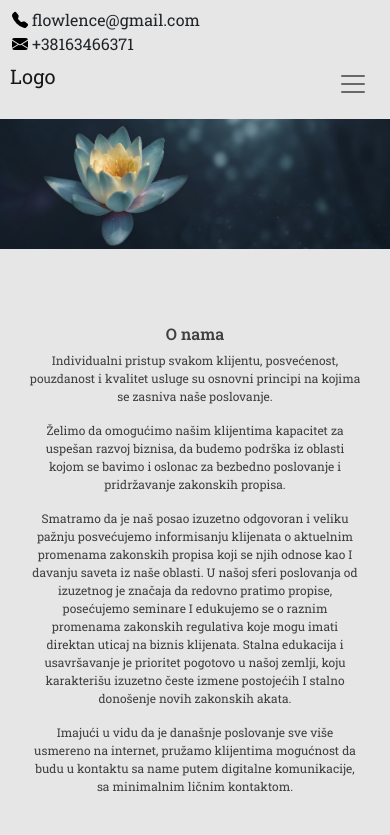
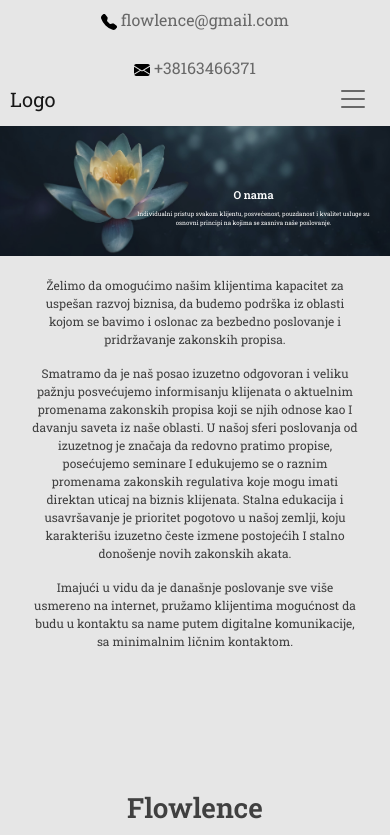
Before and after one commit to DusanJankovic877/flowlence, a Vue app: page /about in a window 390 px wide. Shown: the top 835 px of the page. Built offline with nearby package versions, Linux system fonts and the light colour scheme.

Commit message:
i have remade email and phonenumber at nav bar to links that send mail or call phone, i have added text to about pictire and services picture at services component i have  changed color of H1

```diff
--- a/src/components/ServicesComponent.vue
+++ b/src/components/ServicesComponent.vue
@@ -110,6 +110,9 @@ export default {
     z-index: 1;
     ;
   }
+   .services-margin h1{
+     color: #404040;
+   }
 @media only screen and (max-width: 1280px){
     .services-margin{
     margin-top: 150px;
--- a/src/components/layouts/Navbar.vue
+++ b/src/components/layouts/Navbar.vue
@@ -47,28 +47,30 @@
   </nav>
   <nav class="navbar navbar-expand-lg navbar-light  sticky-top" v-else>
       <div class="col-lg-7 m-auto">
-        <div class="info-row">
-          <div class="col-lg-2 info-mail">
-            <p>
-            <img src="../../assets/svg/telephone-fill.svg" alt="phone">
-              &nbsp;flowlence@gmail.com
-            </p>
-          </div>
-          <div class="info-phone col-lg-2 ">
-            <p>
-              <img src="../../assets/svg/envelope-fill.svg" alt="phone">
-              &nbsp;+38163466371
-              </p>
-          </div>
+          <ul class="navbar-nav nav-links phone-mail">
+            <li class="nav-item">
+              <a  class="nav-link" href="mailto:flowlence@gmail.com">
+                <img src="../../assets/svg/telephone-fill.svg" alt="phone">
+                flowlence@gmail.com
+              </a>
+            </li>
+            &nbsp;
+            <li class="nav-item">
+              <a  class="nav-link" href="tel:+38163466371">
+                <img src="../../assets/svg/envelope-fill.svg" alt="phone">
+                +38163466371
+              </a>
+            </li>
+          </ul>
         </div>
-      </div>
+
     <div class="container links-container col-lg-7 m-auto">
-      <router-link class="navbar-brand"  to="/">Logo</router-link>
+      <router-link class="navbar-brand logo"  to="/">Logo</router-link>
       <button class="navbar-toggler" type="button" data-bs-toggle="collapse" data-bs-target="#navbarSupportedContent" aria-controls="navbarSupportedContent" aria-expanded="false" aria-label="Toggle navigation">
         <span class="navbar-toggler-icon"></span>
       </button>
       <div class="collapse navbar-collapse" id="navbarSupportedContent">
-        <ul class="navbar-nav nav-links">
+        <ul class="navbar-nav nav-links right-links">
           <li class="nav-item">
             <router-link  :class="this.$route.name == '/'  ? 'nav-link active' :  'nav-link' "  to="/">Početna</router-link>
           </li>
@@ -126,6 +128,9 @@ export default {
 
 </script>
 <style>
+.phone-mail, .phone-mail li a, .right-links, .container .logo{
+  padding: 0!important;
+}
 
 .active{
     text-decoration: underline;
--- a/src/views/About.vue
+++ b/src/views/About.vue
@@ -4,14 +4,27 @@
   <path fill="#3EB2A2" fill-opacity="1" d="M0,192L360,256L720,288L1080,288L1440,256L1440,320L1080,320L720,320L360,320L0,320Z"></path>
   </svg> -->
   <!-- <svg class="up" xmlns="http://www.w3.org/2000/svg" viewBox="0 0 1440 320"><path fill="#e6e6e6" fill-opacity="1" d="M0,128L120,117.3C240,107,480,85,720,85.3C960,85,1200,107,1320,117.3L1440,128L1440,0L1320,0C1200,0,960,0,720,0C480,0,240,0,120,0L0,0Z"></path></svg> -->
-  <img class=" responsive" v-if="currentRouteName !== '/'" src="../assets/3.jpg" alt="">
-  <div class="about-content col-lg-12">
-    <div class="about-us col-lg-7 m-auto">
+  <div class="image-cover" v-if="currentRouteName !== '/'">
+    <div class="image-cover-text">
+
       <h1>O nama</h1>
       <p>
         Individualni pristup svakom klijentu, posvećenost, pouzdanost i kvalitet usluge su osnovni
         principi na kojima se zasniva naše poslovanje.
       </p>
+    </div>
+    <img class=" responsive"  src="../assets/3.jpg" alt="" style="visibility: hidden;">
+  </div>
+  <div class="about-content col-lg-12">
+    <div class="about-us col-lg-7 m-auto">
+      <div v-if="currentRouteName === '/'">
+
+        <h1>O nama</h1>
+        <p>
+          Individualni pristup svakom klijentu, posvećenost, pouzdanost i kvalitet usluge su osnovni
+          principi na kojima se zasniva naše poslovanje.
+        </p>
+      </div>
       <p>
         Želimo da omogućimo našim klijentima kapacitet za uspešan razvoj biznisa, da budemo
         podrška iz oblasti kojom se bavimo i oslonac za bezbedno poslovanje i pridržavanje
@@ -57,9 +70,9 @@ export default{
 
 <style>
 .box{
-width: 100%;
-height: 320px;
-background-color: #e6e6e6;
+  width: 100%;
+  height: 320px;
+  background-color: #e6e6e6;
 }
   body{
     box-sizing: border-box !important;
@@ -81,7 +94,6 @@ background-color: #e6e6e6;
   .about-us p {
     color: #404040;
     font-size: 19px;
-    font-family: 'RobotoSlab-Medium', sans-serif !important;
   }
   .about svg{
     display: flex !important;
@@ -93,9 +105,21 @@ background-color: #e6e6e6;
   .down{
     margin-top: -2px;
   }
+  .image-cover{
+    background: url('../assets/3.jpg');
+    background-repeat: no-repeat;
+    background-size: cover;
+    box-shadow:inset 0 0 0 2000px rgba(0, 0, 0, 0.116);
+    position:relative;
+  }
+  .image-cover-text{
+    color: white;
+    position: absolute;
+    z-index: 10;
+    margin: 14% 21%  0 47%!important;
+  }
 @media only screen and (max-width: 1280px){
-
-    .about-content h1{
+  .about-content h1{
     font-size: 35px;
   }
   .about-content p{
@@ -106,20 +130,38 @@ background-color: #e6e6e6;
     padding-bottom: 50px;
     width: 90%;
   }
+  .image-cover-text{
+    margin: 19% 5%  0 35%!important;
+  }
 }
 @media only screen and (max-width: 768px){
   .about-content{
     padding: 30px 20px;
   }
-      .about-content h1{
+  .about-content h1{
     font-size: 25px;
     margin-top: 55px;
   }
   .about-content p{
     font-size: 15px;
   }
+  .image-cover-text{
+    margin: 17% 5%  0 35%!important;
+  }
 }
 @media (max-width:540px){
+  .image-cover-text{
+    margin: 19% 5%  0 35%!important;
+  }
+  .image-cover-text h1{
+    font-size: 15px;
+  }
+  .image-cover-text p{
+    font-size: 10px;
+  }
+
+}
+@media (max-width:539px){
   .about-content{padding: 20px 10px !important;}
   .about-content h1{
     font-size: 16px;
@@ -127,5 +169,16 @@ background-color: #e6e6e6;
   .about-content p{
     font-size: 12px;
   }
+  .image-cover-text{
+    margin: 16% 5%  0 35%!important;
+  }
+  .image-cover-text h1{
+    font-size: 11px;
+  }
+  .image-cover-text p{
+    font-size: 6px;
+  }
 }
+
+
 </style>
--- a/src/views/Services.vue
+++ b/src/views/Services.vue
@@ -1,12 +1,16 @@
 <template>
 <div>
-
-  <img class=" responsive" src="../assets/lisce.jpg" alt="">
-
-        <div class="services col-lg-7 m-auto">
+  <div class="services-image-cover">
+    <div class="services-cover-text">
 
       <h1>Usluge</h1>
-
+      <p>
+        Osnivanje, Knjigovodstvene usluge, Obračun zarada / Kardovske usluge
+      </p>
+    </div>
+    <img class=" responsive"  src="../assets/lisce.jpg" alt="" style="visibility: hidden;">
+  </div>
+  <div class="services col-lg-7 m-auto">
     <div :class="hide ? 'circles hide' : 'circles'">
       <button  class="prices-link krug"  @click="foundationService">
         <div class="price-card-body">
@@ -186,6 +190,19 @@ export default {
   margin-top: 50px !important;
   padding-bottom: 156px;
 }
+.services-cover-text{
+  color: white;
+  position: absolute;
+  z-index: 10;
+  margin: 5% 34%  !important;
+}
+.services-image-cover{
+    background: url('../assets/lisce.jpg');
+    background-repeat: no-repeat;
+    background-size: cover;
+    box-shadow:inset 0 0 0 2000px rgba(0, 0, 0, 0.226);
+    position:relative;
+}
 .services h1 {
   color: #404040;
 }
@@ -245,10 +262,15 @@ export default {
   .services-row{
     display: flex;
   }
+  .services-cover-text{
+    margin: 2% 25% !important;
+  }
 }
 @media only screen and (max-width: 768px){
   .services-row{
     display: flex;
+  }
+
 }
 @media only screen and (max-width: 600px){
   .services-row{
@@ -268,7 +290,23 @@ export default {
     padding: 45px 10px 0 10px;
 
   }
+  .services-cover-text{
+    margin: 5% 0%  0 0%!important;
+  }
+
+}
+@media only screen and (max-width: 280px){
+  .services-cover-text{
+    margin: 2% 4%!important;
+  }
+  .services-cover-text h1{
+    font-size: 13px;
+  }
+  .services-cover-text p{
+    font-size: 8px;
+
   }
 }
 
+
 </style>
```
Lines whose indentation alone changed are shown as unchanged.
